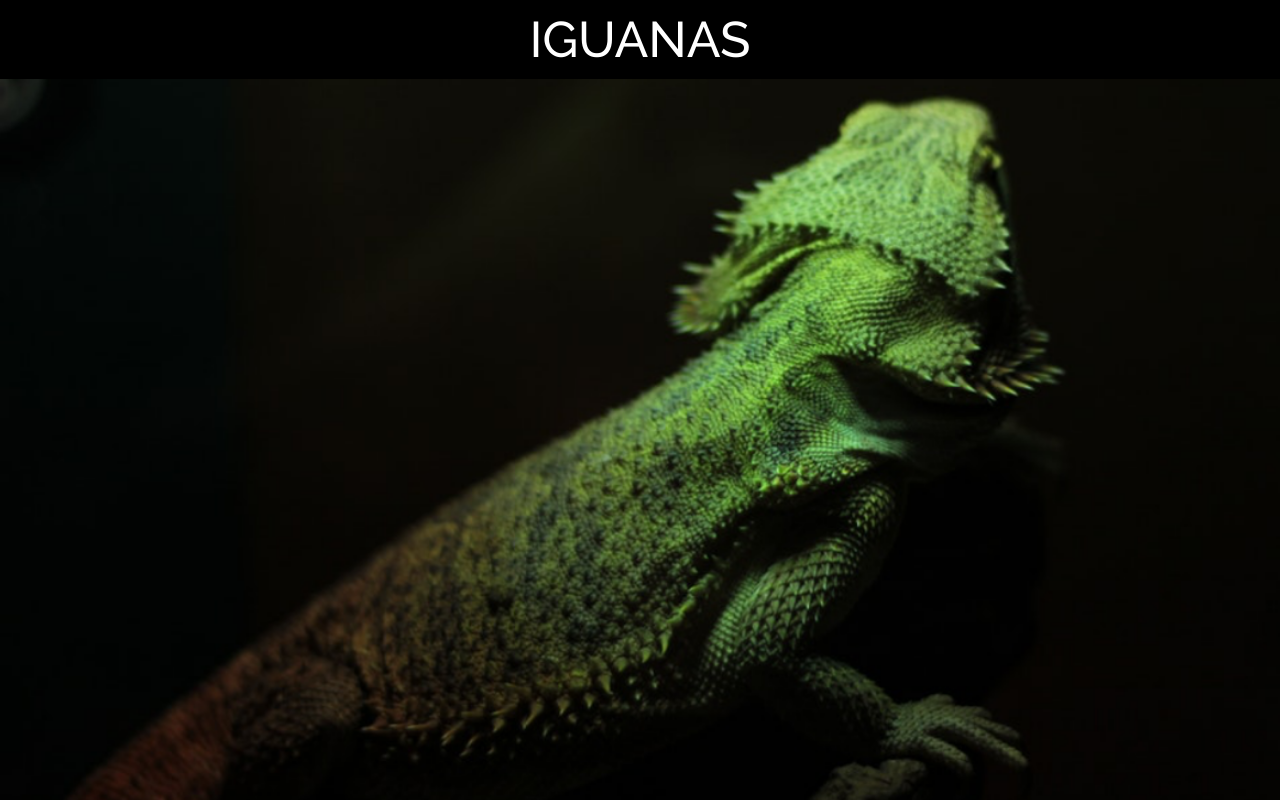
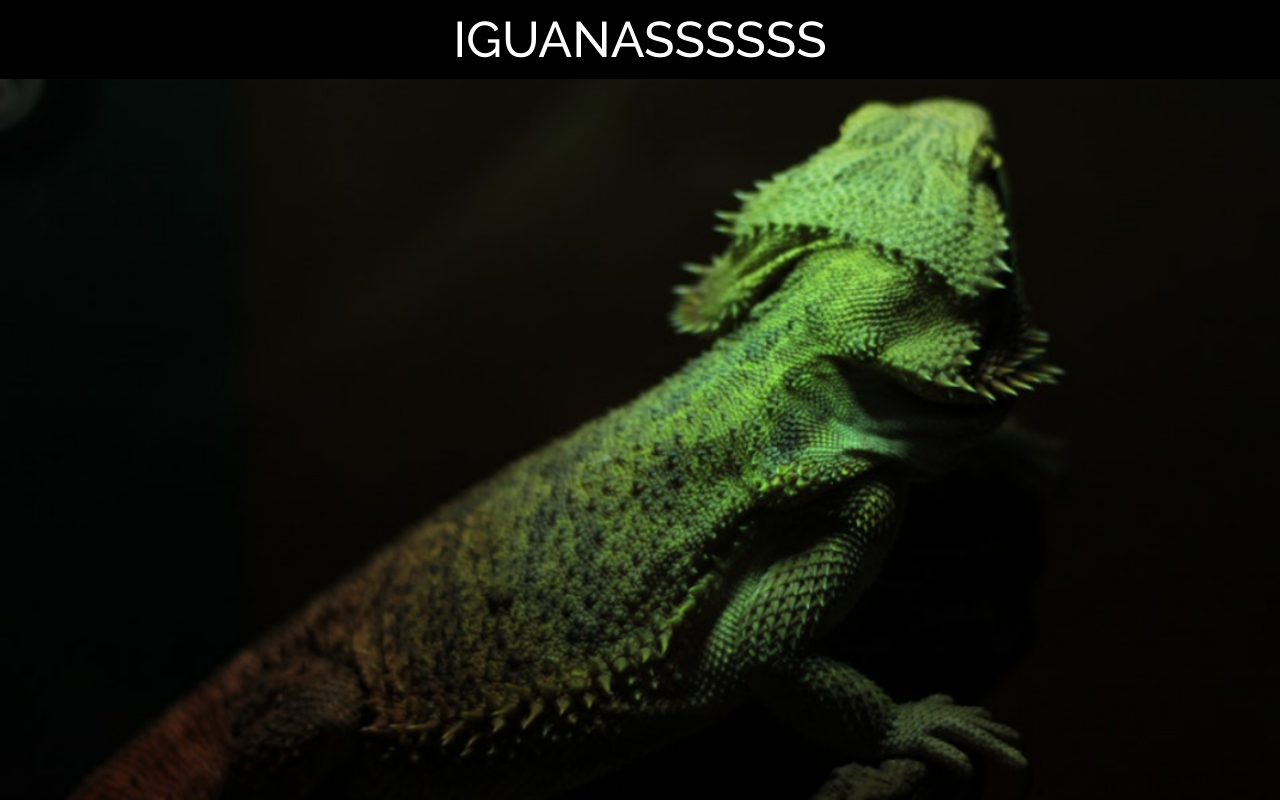
Before and after one commit to abecerraguz/iguanaPage, a plain HTML site: page index.html in a window 1280 px wide. Shown: the top 800 px of the page. Drawn offline with Linux system fonts and the light colour scheme.

Commit message:
Segundo Commit cambio en el texto del h1

```diff
--- a/index.html
+++ b/index.html
@@ -13,7 +13,7 @@
   <body>
     <!--Incio header-->
     <header class="headerIguanas">
-        <h1>Iguanas</h1>
+        <h1>Iguanassssss</h1>
     </header>
     <!--Cierre header-->
 
```
